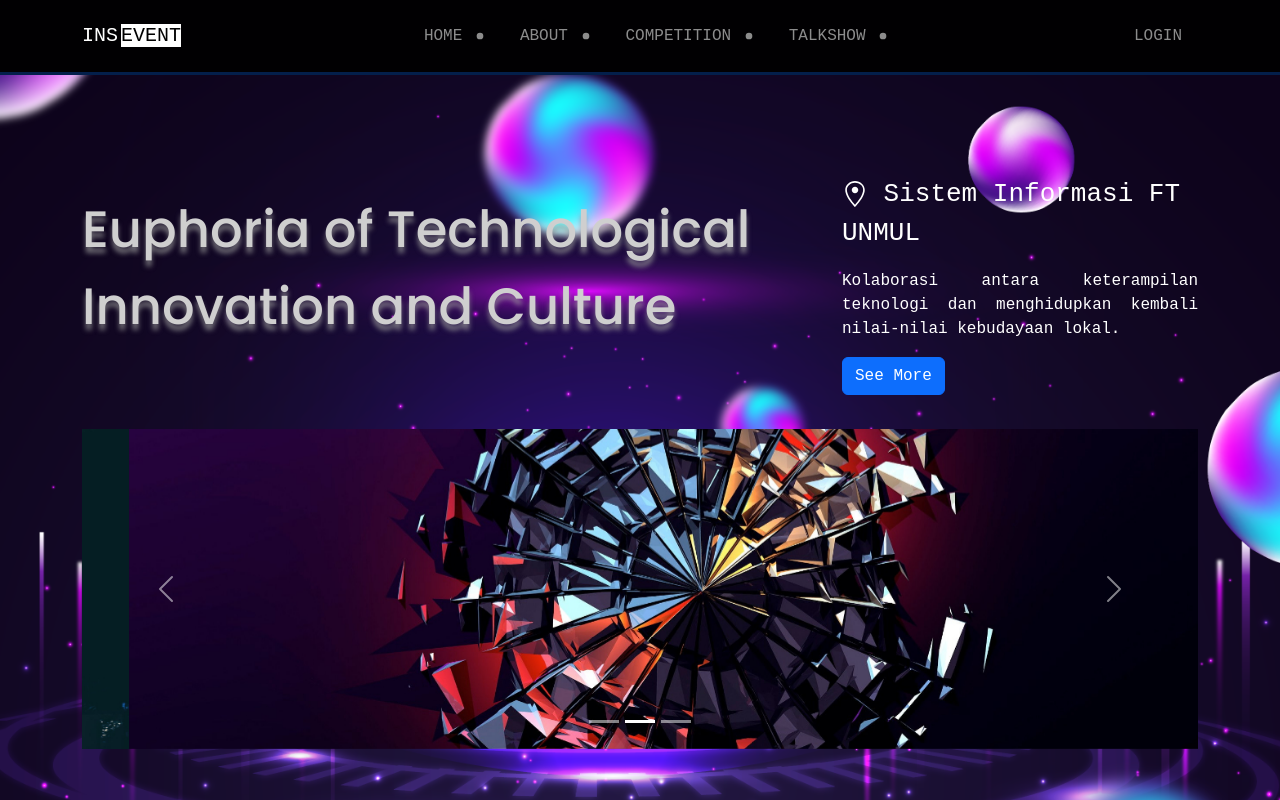
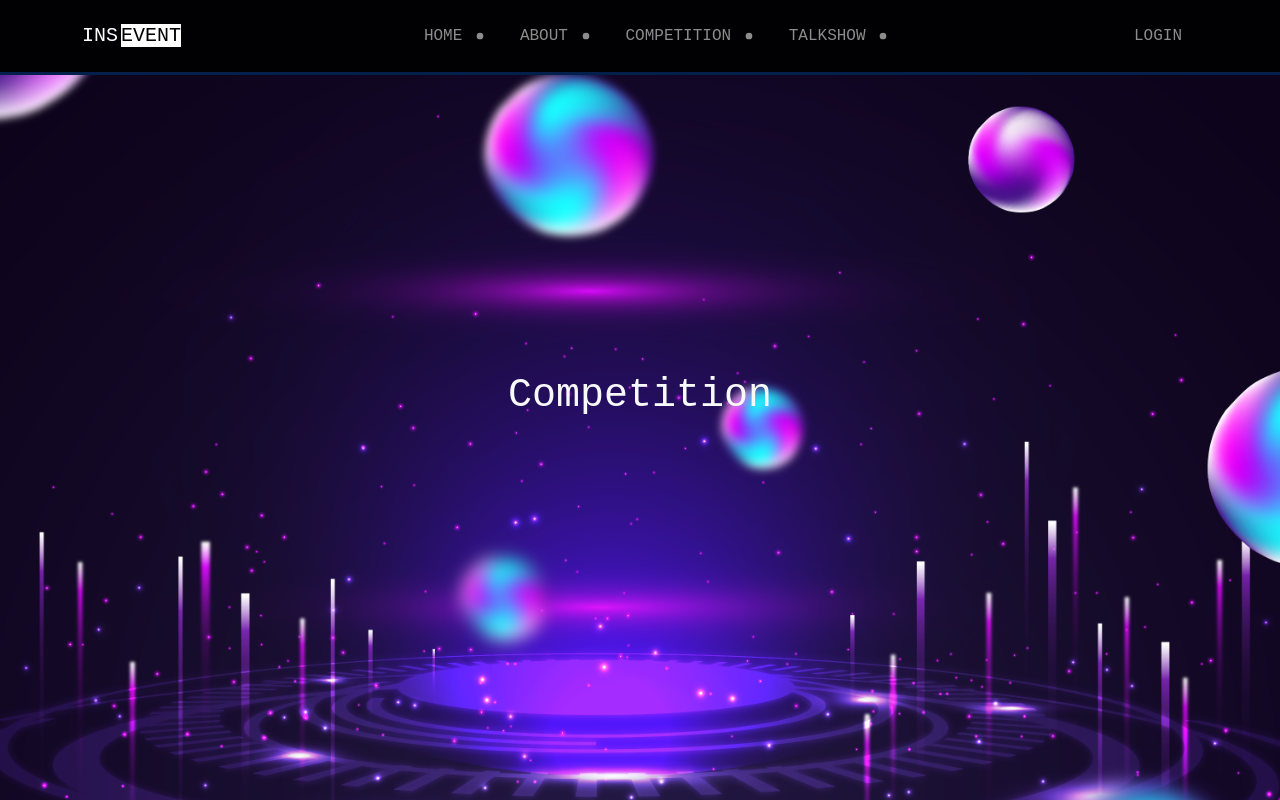
Before and after one commit to INSEVENT/Web_Insevent, a React (Create React App) app: page /competition in a window 1280 px wide. Shown: the top 800 px of the page. Built offline with nearby package versions, Linux system fonts and the light colour scheme.

Commit message:
repair bug dom

```diff
--- a/src/App.css
+++ b/src/App.css
@@ -177,7 +177,8 @@
   width: 30%;
 }
 .caroucapt{
-  padding-bottom: 7.5%;
+  display: flex;
+  align-items: center;
 }
 .carou-text{
   text-align: justify;
@@ -376,7 +377,8 @@
     margin-top: 5%;
   }
   .caroucapt{
-    padding-bottom: 12%;
+    display: flex;
+    align-items: center;
   }
   .header-about{
     font-family:monospace;
--- a/src/App.js
+++ b/src/App.js
@@ -57,21 +57,19 @@ function App() {
     }
   }, [isLoaded]);
   return (
-    <Router>
-      <div>
-        {isLoaded ? (
+    <div>{isLoaded ? (
     <div className={`App ${isLoading ? "" : "hidden"}`}>
     <Navi />
-            <Link
-              to="Comp"
-              smooth={true}
-              duration={500}
-              delay={0}
-              offset={-50}
-              spy={true}
-              exact="true"
-              className="scroll-link"
-            ></Link>
+    <div>
+    <Router>
+    <Routes>
+    <Route path="/" element=
+      {<div><Link
+          to="Comp" smooth={true}
+          duration={500} delay={0}
+          offset={-50} spy={true}
+          exact="true" className="scroll-link">
+        </Link>
         <div className="sec1">
         <div id="Home"></div>
         <Carou />
@@ -95,16 +93,15 @@ function App() {
         <div id="FaQ"></div>
         <FaQ />
         </div>
-            <Foot />
-          </div>
-        ) : (
-          <LoadingPage />
-        )}
-      </div>
-      <Routes>
+        </div>}/>
     <Route path="/competition" element={<Competition />} />
     </Routes>
     </Router>
+    </div>
+    <Foot />
+    </div>
+    ) : (<LoadingPage />)}
+    </div>
   );
 }
 
--- a/src/component/Navi.js
+++ b/src/component/Navi.js
@@ -3,6 +3,7 @@ import Nav from 'react-bootstrap/Nav';
 import Navbar from 'react-bootstrap/Navbar';
 import {TbPointFilled} from 'react-icons/tb';
 import Offcanvas from 'react-bootstrap/Offcanvas';
+import { Link } from 'react-router-dom';
 import { Link as Linkobj } from 'react-scroll';
 
 function Navi() {
@@ -11,7 +12,7 @@ function Navi() {
       {['md'].map((expand) => (
         <Navbar fixed="top" key={expand} expand={expand} className='Nav' data-bs-theme="dark">
           <Container>
-            <Navbar.Brand href="#home">
+            <Navbar.Brand>
                 <span>INS</span><span className='event'>EVENT</span>
             </Navbar.Brand>
             <Navbar.Toggle aria-controls={`offcanvasNavbar-expand-${expand}`} />
--- a/src/pages/Comp.js
+++ b/src/pages/Comp.js
@@ -3,8 +3,8 @@ import React from "react";
 function Competition() {
 
   return (
-    <div>
-      <h1 className="text-dark">Competition</h1>
+    <div className="sec1">
+      <h1 className="text-light">Competition</h1>
     </div>
   );
 }
```
Lines whose indentation alone changed are shown as unchanged.
